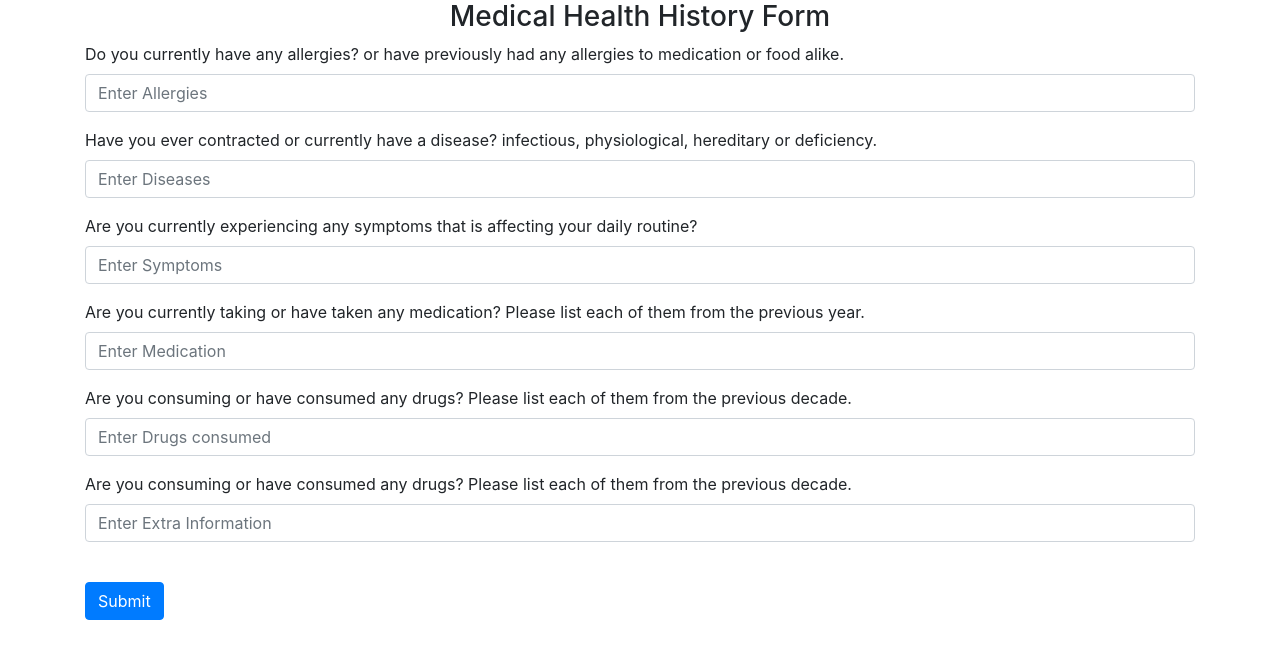
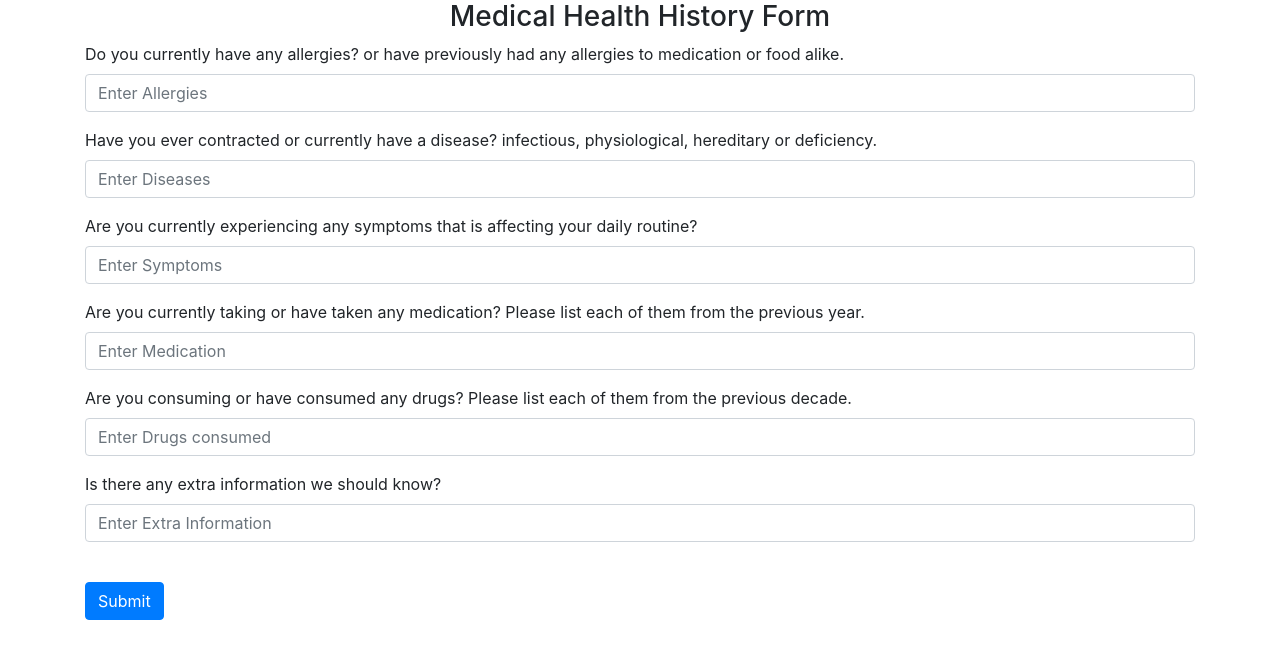
Before and after one commit to simranbadwal/HealthSync, a Python web app: template website/templates/medical_info.html in a window 1280 px wide. Shown: the part 56-715 px from the top of the page. Run offline with Jinja, Linux system fonts and the light colour scheme; the template is opened without the code that fills it, so the values that code supplies are empty; some libraries are stand-ins or nearby versions.

Commit message:
Update medical_info.html

```diff
--- a/website/templates/medical_info.html
+++ b/website/templates/medical_info.html
@@ -23,7 +23,7 @@
         <input type="text" class="form-control" id="drugs" name="drugs" placeholder="Enter Drugs consumed"/>
     </div>
     <div class="form-group">
-        <label for="extrainfo">Are you consuming or have consumed any drugs? Please list each of them from the previous decade.</label>
+        <label for="extrainfo">Is there any extra information we should know?</label>
         <input type="text" class="form-control" id="extrainfo" name="extrainfo" placeholder="Enter Extra Information"/>
     </div>
     <br />
```
